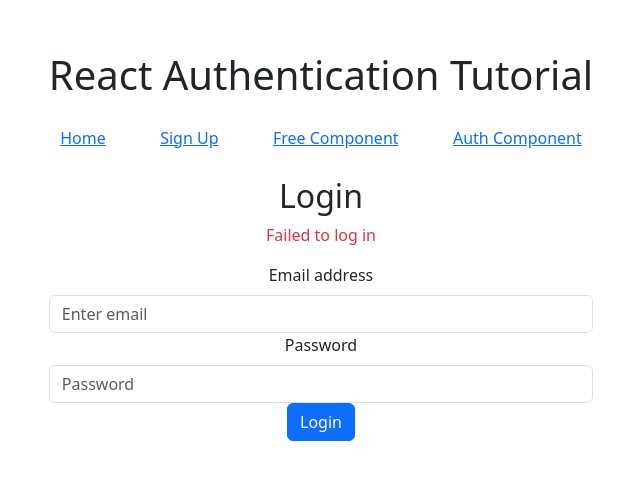
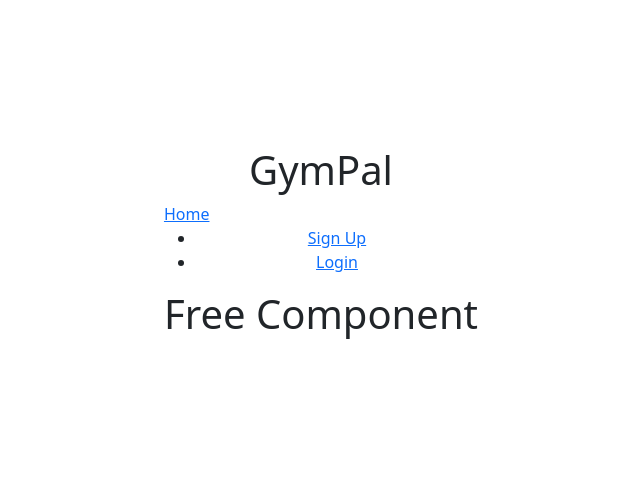
Before and after one commit to adam30202/Fitness-App, a React (Vite) app in the folder Fitness-App-Client/: page / in a window 1280 px wide. Shown: the part 154-634 px from the top of the page, without its empty margins (319-959 px from the left). Built offline with nearby package versions, Linux system fonts and the light colour scheme.

Commit message:
dynamic nav bar fixed

```diff
--- a/Fitness-App-Client/src/App.css
+++ b/Fitness-App-Client/src/App.css
@@ -4,3 +4,21 @@
   padding: 2rem;
   text-align: center;
 }
+
+.nav {
+  width: 100%;
+  /* display: flex; */
+  /* justify-content: space-between; */
+  /* align-items: center; */
+  /* list-style: none; */
+  /* padding: 0; */
+}
+
+.nav li {
+  display: inline-block;
+  margin-right: 10px;
+}
+
+h1 {
+  text-align: center;
+}
--- a/Fitness-App-Client/src/App.jsx
+++ b/Fitness-App-Client/src/App.jsx
@@ -1,35 +1,32 @@
-import { Container, Col, Row } from "react-bootstrap";
-import './App.css'
+import './App.css';
 import Register from "./components/Register";
 import Login from './components/Login';
-import FreeComponent from "./components/FreeComponent";
+import Home from "./views/Home";
 import AuthComponent from "./components/AuthComponent";
-import ProtectedRoutes from "./components/ProtectedRoutes";
+import Navbar from './components/Navbar';
+import ProtectedRoutes from "./utils/ProtectedRoutes";
 import { Routes, Route } from "react-router-dom";
+import { useState } from 'react'
 
 function App() {
 
+  const [ isLoggedIn, setIsloggedIn ] = useState(false);
+
+  const checkForLogin = (result) => {
+    setIsloggedIn(result)
+  }
+
+
   return (
     <>
-      <Row>
-        <Col className="text-center">
-          <h1>React Authentication Tutorial</h1>
-
-          <section id="navigation">
-            <a href="/">Home</a>
-            <a href="/sign-up">Sign Up</a>
-            <a href="/free">Free Component</a>
-            <a href="/auth">Auth Component</a>
-          </section>
-        </Col>
-      </Row>
+      <Navbar isLoggedIn={isLoggedIn}/>
       <Routes>
         <Route element={<ProtectedRoutes />}>
-          <Route element={<AuthComponent />} path="/auth"/>
+          <Route element={<AuthComponent checkForLogin={checkForLogin}/>} path="/auth"/>
         </Route>
-        <Route element={ <Login />} path="/"/>
-        <Route element={ <Register />} path="/sign-up"/>
-        <Route element={<FreeComponent />} path="/free"/>
+        <Route element={ <Login checkForLogin={checkForLogin}/>} path="/login" exact/>
+        <Route element={ <Register checkForLogin={checkForLogin}/>} path="/sign-up"/>
+        <Route element={<Home />} path="/"/>
       </Routes>
       </>
   );
--- a/Fitness-App-Client/src/components/AuthComponent.jsx
+++ b/Fitness-App-Client/src/components/AuthComponent.jsx
@@ -4,14 +4,14 @@ import { Navigate, useNavigate } from "react-router-dom";
 import Cookies from "universal-cookie";
 const cookies = new Cookies();
 
-const AuthComponent = () => {
+const AuthComponent = ({ checkForLogin }) => {
 
     const navigate = useNavigate();
     // logout
     const logout = () => {
     // destroys the cookie
         cookies.remove("TOKEN", { path: "/" });
-
+        checkForLogin(false) // passed login status back to app
         navigate("/")
     }
 
--- a/Fitness-App-Client/src/components/Login.jsx
+++ b/Fitness-App-Client/src/components/Login.jsx
@@ -4,7 +4,7 @@ import { useNavigate } from 'react-router-dom';
 import axios from "axios";
 import Cookies from "universal-cookie";
 
-const Login = () => {
+const Login = ({ checkForLogin }) => {
 
     const [email, setEmail] = useState("");
     const [password, setPassword] = useState("");
@@ -29,7 +29,7 @@ const Login = () => {
         axios(configuration)
             .then((result) => {
                 setLogin(true);
-
+                checkForLogin(true); // passed login status back to app
                 cookies.set("TOKEN", result.data.token, {
                     path: "/",
                 })
--- /dev/null
+++ b/Fitness-App-Client/src/components/Navbar.jsx
@@ -0,0 +1,40 @@
+import { Container, Col, Row } from "react-bootstrap";
+import { Link } from 'react-router-dom';
+import { useState, useEffect, props } from 'react'
+import Cookies from "universal-cookie";
+const cookies = new Cookies();
+
+const Navbar = ({ isLoggedIn }) => {
+
+    return (
+        <nav>
+            <h1>GymPal</h1>
+            <ul className="nav">
+                <li>
+                    <Link to="/">Home</Link>
+                </li>
+            </ul>
+            { isLoggedIn ? (
+            <ul>
+                <li>
+                    <Link to="/auth">Create Workout</Link>
+                </li>
+                <li>
+                    <Link to="/auth">Calorie Counter</Link>
+                </li>
+            </ul>
+            ) : (
+            <ul>
+                <li>
+                    <Link to="/sign-up">Sign Up</Link>
+                </li>
+                <li>
+                    <Link to="/login">Login</Link>
+                </li>
+            </ul>
+            )}
+        </nav>
+    )
+}
+
+export default Navbar;
--- a/Fitness-App-Client/src/components/Register.jsx
+++ b/Fitness-App-Client/src/components/Register.jsx
@@ -1,13 +1,21 @@
 import { Form, Button } from "react-bootstrap";
 import { useState } from "react";
+import { useNavigate } from 'react-router-dom';
 import axios from "axios";
+import Cookies from "universal-cookie";
 
 
-const Register = () => {
+
+
+const Register = ({ checkForLogin }) => {
 
     const [email, setEmail] = useState("");
     const [password, setPassword] = useState("");
     const [register, setRegister] = useState(false);
+
+    const navigate = useNavigate();
+
+    const cookies = new Cookies();
 
     const _handleSubmit = (e) => {
         e.preventDefault();
@@ -24,6 +32,13 @@ const Register = () => {
         axios(configuration)
             .then((result) => {
                 setRegister(true);
+                checkForLogin(true); // passed login status back to app
+                cookies.set("TOKEN", result.data.token, {
+                    path: "/",
+                })
+                navigate("/auth");
+
+
               })
               .catch((error) => {
                 error = new Error();
--- a/Fitness-App-Client/src/index.css
+++ b/Fitness-App-Client/src/index.css
@@ -14,15 +14,6 @@
   -webkit-text-size-adjust: 100%;
 }
 
-a {
-  font-weight: 500;
-  color: #646cff;
-  text-decoration: inherit;
-}
-a:hover {
-  color: #535bf2;
-}
-
 body {
   margin: 0;
   display: flex;
@@ -30,40 +21,3 @@ body {
   min-width: 320px;
   min-height: 100vh;
 }
-
-h1 {
-  font-size: 3.2em;
-  line-height: 1.1;
-}
-
-button {
-  border-radius: 8px;
-  border: 1px solid transparent;
-  padding: 0.6em 1.2em;
-  font-size: 1em;
-  font-weight: 500;
-  font-family: inherit;
-  background-color: #1a1a1a;
-  cursor: pointer;
-  transition: border-color 0.25s;
-}
-button:hover {
-  border-color: #646cff;
-}
-button:focus,
-button:focus-visible {
-  outline: 4px auto -webkit-focus-ring-color;
-}
-
-#navigation{
-  margin-top: 5%;
-  margin-bottom: 5%;
-}
-
-#navigation a{
-  margin-right: 10%;
-}
-
-#navigation a:last-child{
-  margin-right: 0;
-}
--- a/Fitness-App-Client/src/components/ProtectedRoutes.jsx
+++ b/Fitness-App-Client/src/utils/ProtectedRoutes.jsx
@@ -8,7 +8,6 @@ export default function ProtectedRoutes() {
 
     // gets cookie from browser if logged in
     const token = cookies.get("TOKEN");
-    console.log(token)
 
   return (
     token ? <Outlet /> :  <Navigate to="/" />
--- a/Fitness-App-Client/src/components/FreeComponent.jsx
+++ b/Fitness-App-Client/src/views/Home.jsx
@@ -1,6 +1,6 @@
 import React from "react";
 
-const FreeComponent = () => {
+const Home = () => {
   return (
     <div>
       <h1 className="text-center">Free Component</h1>
@@ -8,4 +8,4 @@ const FreeComponent = () => {
   );
 }
 
-export default FreeComponent;
+export default Home;
```
Also changed, not shown: 1 other file (tests, documents, lock files or other folders).
